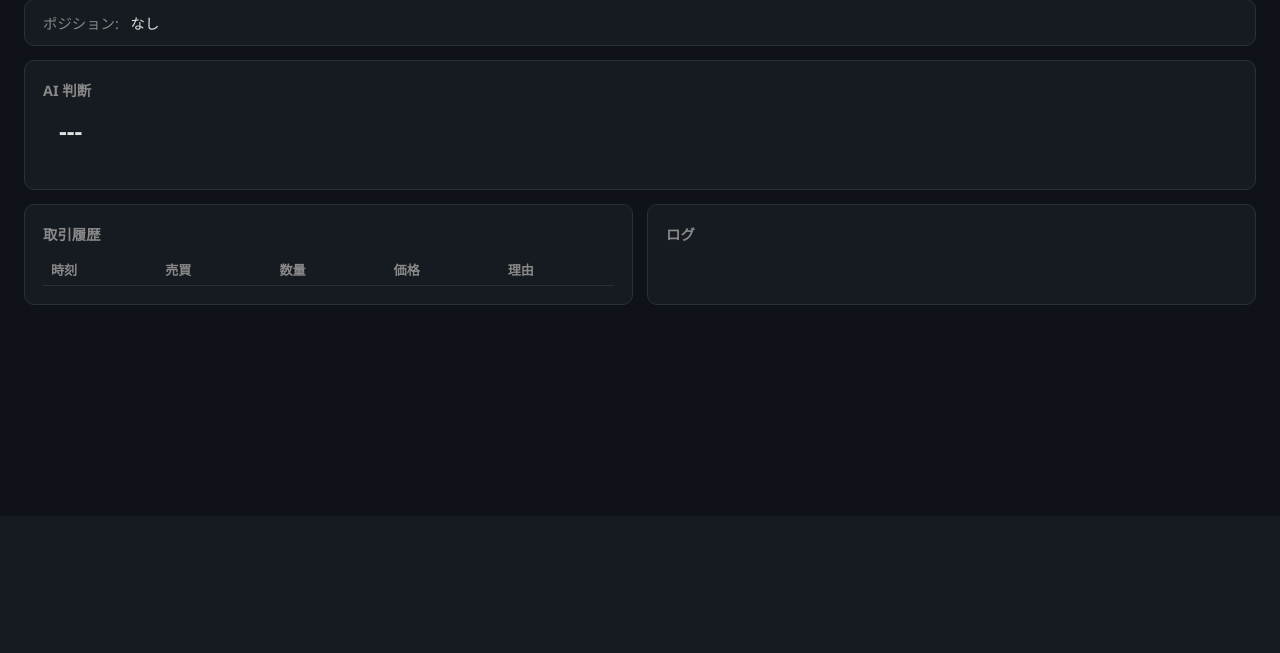
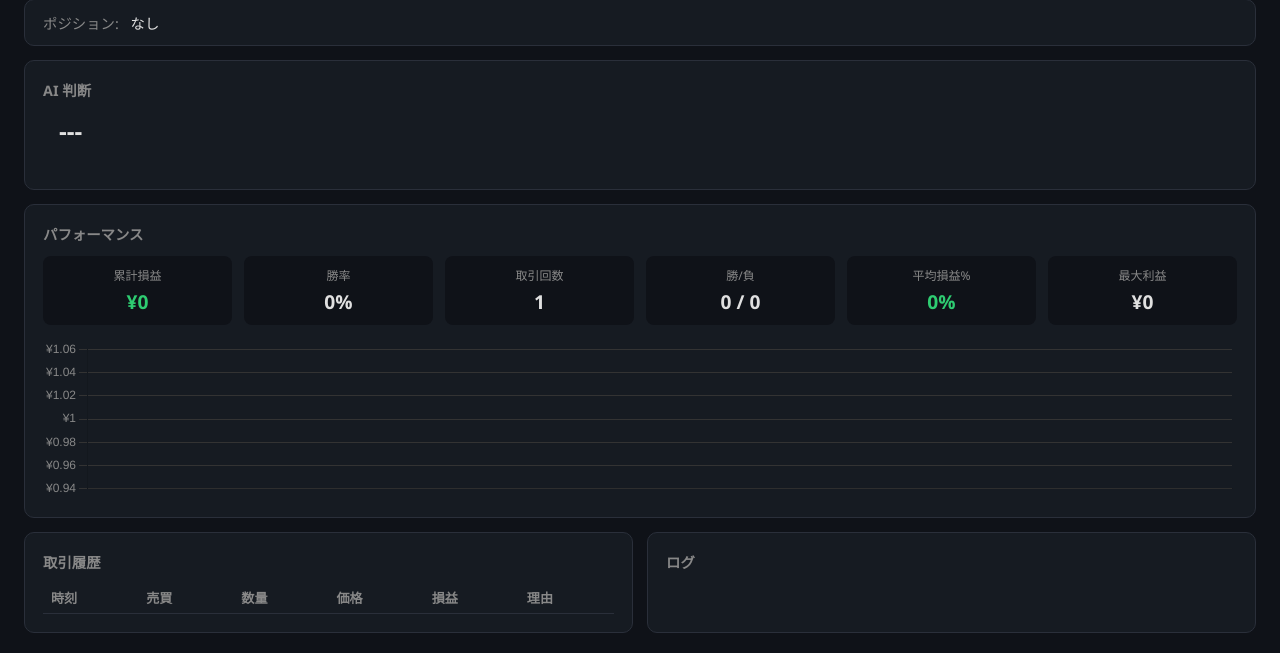
Before and after one commit to okuda-ry/BTC-Trader, a Flask app: page / in a window 1280 px wide. Shown: the part 284-937 px from the top of the page. Before the commit the page ends 589 px from the top, so only its background shows below. Run offline with Flask 3, Linux system fonts and the light colour scheme; tables that the repository leaves empty hold one stand-in row (values such as "Sample post"); data that the repository does not hold is empty.

Commit message:
Add SQLite trade history with performance dashboard
- New database.py: SQLite storage for all trades with P&L calculation
- trader.py: Record every confirmed trade (buy/sell/partial) to DB
- app.py: Add /api/stats, /api/trades, /api/daily_pnl endpoints
- Dashboard: Stats panel (win rate, cumulative P&L, best/worst trade)
- Dashboard: Cumulative P&L chart using Chart.js
- Trade history table now shows profit/loss per trade
- Data persists across restarts

Co-Authored-By: Claude Opus 4.6 <noreply@anthropic.com>

```diff
--- a/app.py
+++ b/app.py
@@ -5,6 +5,7 @@ import sys
 from datetime import datetime
 from flask import Flask, render_template, jsonify, request
 from trade_manager import TradeManager
+from database import init_db, get_trades, get_stats, get_daily_pnl
 import config
 
 # ---- ログ ----
@@ -41,6 +42,7 @@ logger = logging.getLogger(__name__)
 
 # ---- アプリ状態 ----
 app = Flask(__name__)
+init_db()
 
 state = {
     "running": False,
@@ -111,7 +113,7 @@ def api_status():
                 "decision": trader.last_decision,
                 "entry_price": trader.risk.entry_price,
                 "entry_size": trader.risk.entry_size,
-                "trade_history": state["trade_history"].get(symbol, [])[-10:],
+                "trade_history": get_trades(symbol, limit=10),
             }
 
     return jsonify({
@@ -120,6 +122,29 @@ def api_status():
         "currencies": currencies_status,
         "logs": log_buffer.logs[-80:],
     })
+
+
+@app.route("/api/stats")
+def api_stats():
+    symbol = request.args.get("symbol")
+    return jsonify({
+        "overall": get_stats(),
+        "by_symbol": get_stats(symbol) if symbol else None,
+    })
+
+
+@app.route("/api/trades")
+def api_trades():
+    symbol = request.args.get("symbol")
+    limit = request.args.get("limit", 100, type=int)
+    return jsonify(get_trades(symbol, limit))
+
+
+@app.route("/api/daily_pnl")
+def api_daily_pnl():
+    symbol = request.args.get("symbol")
+    days = request.args.get("days", 30, type=int)
+    return jsonify(get_daily_pnl(days, symbol))
 
 
 @app.route("/api/start", methods=["POST"])
--- a/static/style.css
+++ b/static/style.css
@@ -223,6 +223,48 @@ main {
   margin-top: 4px;
 }
 
+/* Stats */
+.stats-box {
+  background: #161b22;
+  border: 1px solid #2a2f3a;
+  border-radius: 10px;
+  padding: 18px;
+  margin-bottom: 14px;
+}
+.stats-box h2 {
+  font-size: 0.9rem;
+  color: #888;
+  margin-bottom: 12px;
+}
+.stats-grid {
+  display: grid;
+  grid-template-columns: repeat(auto-fit, minmax(140px, 1fr));
+  gap: 12px;
+  margin-bottom: 14px;
+}
+.stat-item {
+  text-align: center;
+  padding: 10px;
+  background: #0f1218;
+  border-radius: 8px;
+}
+.stat-label {
+  display: block;
+  font-size: 0.75rem;
+  color: #888;
+  margin-bottom: 4px;
+  text-transform: uppercase;
+}
+.stat-value {
+  font-size: 1.2rem;
+  font-weight: 700;
+  font-variant-numeric: tabular-nums;
+}
+.pnl-chart-wrap {
+  height: 160px;
+  margin-top: 8px;
+}
+
 /* Bottom panels */
 .bottom-panels {
   display: grid;
--- a/templates/index.html
+++ b/templates/index.html
@@ -5,6 +5,7 @@
   <meta name="viewport" content="width=device-width, initial-scale=1.0">
   <title>Crypto Auto Trader</title>
   <link rel="stylesheet" href="{{ url_for('static', filename='style.css') }}">
+  <script src="https://cdn.jsdelivr.net/npm/chart.js@4/dist/chart.umd.min.js"></script>
 </head>
 <body>
   <header>
@@ -70,13 +71,47 @@
         </div>
       </section>
 
+      <!-- 統計パネル -->
+      <section class="stats-box">
+        <h2>パフォーマンス</h2>
+        <div class="stats-grid">
+          <div class="stat-item">
+            <span class="stat-label">累計損益</span>
+            <span class="stat-value" id="statPnl">---</span>
+          </div>
+          <div class="stat-item">
+            <span class="stat-label">勝率</span>
+            <span class="stat-value" id="statWinRate">---</span>
+          </div>
+          <div class="stat-item">
+            <span class="stat-label">取引回数</span>
+            <span class="stat-value" id="statTrades">---</span>
+          </div>
+          <div class="stat-item">
+            <span class="stat-label">勝/負</span>
+            <span class="stat-value" id="statWinLoss">---</span>
+          </div>
+          <div class="stat-item">
+            <span class="stat-label">平均損益%</span>
+            <span class="stat-value" id="statAvgPnl">---</span>
+          </div>
+          <div class="stat-item">
+            <span class="stat-label">最大利益</span>
+            <span class="stat-value" id="statBest">---</span>
+          </div>
+        </div>
+        <div class="pnl-chart-wrap">
+          <canvas id="pnlChart" height="150"></canvas>
+        </div>
+      </section>
+
       <div class="bottom-panels">
         <section class="panel">
           <h2>取引履歴</h2>
           <div class="table-wrap">
             <table>
               <thead>
-                <tr><th>時刻</th><th>売買</th><th>数量</th><th>価格</th><th>理由</th></tr>
+                <tr><th>時刻</th><th>売買</th><th>数量</th><th>価格</th><th>損益</th><th>理由</th></tr>
               </thead>
               <tbody id="tradeHistory"></tbody>
             </table>
@@ -202,17 +237,23 @@
         document.getElementById('decisionReason').textContent = '';
       }
 
-      // 取引履歴
+      // 取引履歴（DB から取得、既に新しい順）
       const history = cur.trade_history || [];
-      document.getElementById('tradeHistory').innerHTML = history.slice().reverse().map(t =>
-        `<tr class="trade-${t.action.toLowerCase()}">
-          <td>${t.time}</td>
+      document.getElementById('tradeHistory').innerHTML = history.map(t => {
+        let pnlCell = '-';
+        if (t.action === 'SELL' && t.pnl_jpy !== null) {
+          const cls = t.pnl_jpy >= 0 ? 'text-green' : 'text-red';
+          pnlCell = `<span class="${cls}">¥${Math.round(t.pnl_jpy).toLocaleString()} (${t.pnl_pct}%)</span>`;
+        }
+        return `<tr class="trade-${t.action.toLowerCase()}">
+          <td>${t.timestamp}</td>
           <td><strong>${t.action}</strong></td>
           <td>${t.size}</td>
-          <td>¥${t.price.toLocaleString()}</td>
-          <td>${t.reason}</td>
-        </tr>`
-      ).join('');
+          <td>¥${Math.round(t.price).toLocaleString()}</td>
+          <td>${pnlCell}</td>
+          <td>${t.reason || ''}</td>
+        </tr>`;
+      }).join('');
 
       // ログ
       const logArea = document.getElementById('logArea');
@@ -223,6 +264,62 @@
       if (wasAtBottom) logArea.scrollTop = logArea.scrollHeight;
     }
 
+    // 損益グラフ
+    let pnlChart = null;
+
+    function updateStats(stats) {
+      if (!stats || !stats.overall) return;
+      const s = stats.overall;
+      const pnlEl = document.getElementById('statPnl');
+      pnlEl.textContent = '¥' + s.total_pnl_jpy.toLocaleString();
+      pnlEl.className = 'stat-value ' + (s.total_pnl_jpy >= 0 ? 'text-green' : 'text-red');
+      document.getElementById('statWinRate').textContent = s.win_rate + '%';
+      document.getElementById('statTrades').textContent = s.total_trades;
+      document.getElementById('statWinLoss').textContent = s.wins + ' / ' + s.losses;
+      const avgEl = document.getElementById('statAvgPnl');
+      avgEl.textContent = s.avg_pnl_pct + '%';
+      avgEl.className = 'stat-value ' + (s.avg_pnl_pct >= 0 ? 'text-green' : 'text-red');
+      document.getElementById('statBest').textContent = '¥' + s.best_trade_jpy.toLocaleString();
+    }
+
+    function updatePnlChart(dailyData) {
+      if (!dailyData || dailyData.length === 0) return;
+      const ctx = document.getElementById('pnlChart').getContext('2d');
+      const labels = dailyData.map(d => d.date);
+      const cumData = dailyData.map(d => d.cumulative_pnl);
+
+      if (pnlChart) {
+        pnlChart.data.labels = labels;
+        pnlChart.data.datasets[0].data = cumData;
+        pnlChart.update();
+      } else {
+        pnlChart = new Chart(ctx, {
+          type: 'line',
+          data: {
+            labels: labels,
+            datasets: [{
+              label: '累計損益 (¥)',
+              data: cumData,
+              borderColor: '#3498db',
+              backgroundColor: 'rgba(52,152,219,0.1)',
+              fill: true,
+              tension: 0.3,
+              pointRadius: 3,
+            }]
+          },
+          options: {
+            responsive: true,
+            maintainAspectRatio: false,
+            plugins: { legend: { display: false } },
+            scales: {
+              x: { ticks: { color: '#888' }, grid: { color: '#333' } },
+              y: { ticks: { color: '#888', callback: v => '¥' + v.toLocaleString() }, grid: { color: '#333' } }
+            }
+          }
+        });
+      }
+    }
+
     async function poll() {
       try {
         const resp = await fetch('/api/status');
@@ -230,8 +327,21 @@
       } catch (e) { /* ignore */ }
     }
 
+    async function pollStats() {
+      try {
+        const [statsResp, pnlResp] = await Promise.all([
+          fetch('/api/stats'),
+          fetch('/api/daily_pnl'),
+        ]);
+        if (statsResp.ok) updateStats(await statsResp.json());
+        if (pnlResp.ok) updatePnlChart(await pnlResp.json());
+      } catch (e) { /* ignore */ }
+    }
+
     setInterval(poll, 3000);
+    setInterval(pollStats, 15000);
     poll();
+    pollStats();
   </script>
 </body>
 </html>
```
Also changed, not shown: database.py (added, +179 -0 lines), trader.py (+14 -0 lines), 1 other file.
